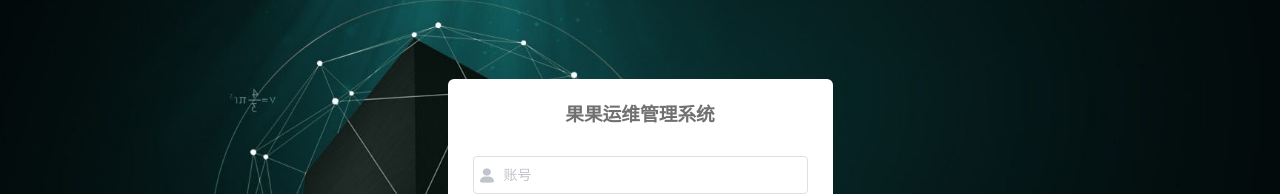
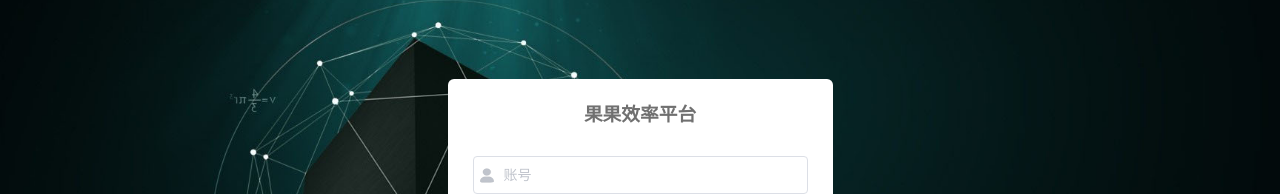
Before and after one commit to guohaihan/effi-web, a Vue app: page /#/login in a window 1280 px wide. Shown: the part 169-363 px from the top of the page. Built offline with nearby package versions, Linux system fonts and the light colour scheme.

Commit message:
fix: 调整一些界面显示

```diff
--- a/src/layout/components/Sidebar/Logo.vue
+++ b/src/layout/components/Sidebar/Logo.vue
@@ -24,7 +24,7 @@ export default {
   },
   data() {
     return {
-      title: 'DRF Admin',
+      title: '效率平台',
       logo: 'https://wpimg.wallstcn.com/69a1c46c-eb1c-4b46-8bd4-e9e686ef5251.png'
     }
   }
--- a/src/settings.js
+++ b/src/settings.js
@@ -1,5 +1,5 @@
 module.exports = {
-  title: 'DRF Admin',
+  title: '效率平台',
 
   /**
    * @type {boolean} true | false
--- a/src/utils/get-page-title.js
+++ b/src/utils/get-page-title.js
@@ -1,6 +1,6 @@
 import defaultSettings from '@/settings'
 
-const title = defaultSettings.title || 'DRF Admin'
+const title = defaultSettings.title || '效率平台'
 
 export default function getPageTitle(pageTitle) {
   if (pageTitle) {
--- a/src/views/login/index.vue
+++ b/src/views/login/index.vue
@@ -2,7 +2,7 @@
   <div class="login" :style="'background-image:url('+ Background +');'">
     <el-form ref="loginForm" :model="loginForm" :rules="loginRules" label-position="left" label-width="0px" class="login-form">
       <h3 class="title">
-        果果运维管理系统
+        果果效率平台
       </h3>
       <el-form-item prop="username">
         <el-input v-model="loginForm.username" type="text" auto-complete="off" placeholder="账号">
--- a/vue.config.js
+++ b/vue.config.js
@@ -6,7 +6,7 @@ function resolve(dir) {
   return path.join(__dirname, dir)
 }
 
-const name = defaultSettings.title || 'DRF Admin' // page title
+const name = defaultSettings.title || '效率平台' // page title
 
 // If your port is set to 80,
 // use administrator privileges to execute the command line.
```
